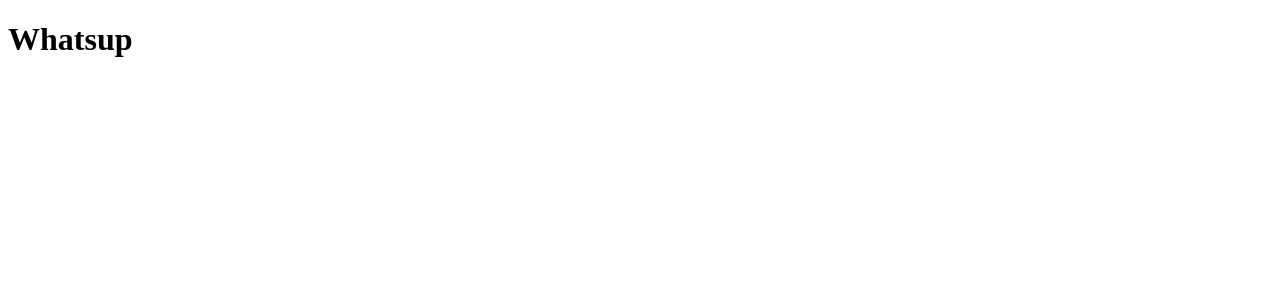
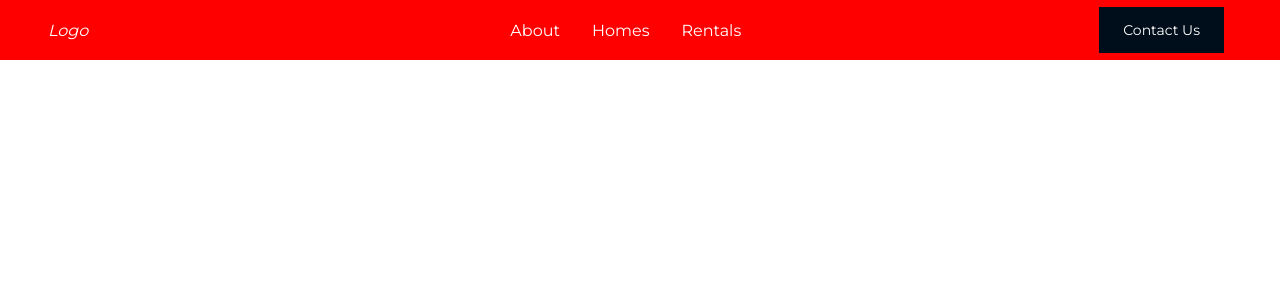
Before and after one commit to All4ara/react-styled, a React (Create React App) app: page / in a window 1280 px wide. Shown: the top 300 px of the page. Built offline with nearby package versions, Linux system fonts and the light colour scheme.

Commit message:
styled-navbar

```diff
--- a/package.json
+++ b/package.json
@@ -8,7 +8,10 @@
     "@testing-library/user-event": "^12.7.3",
     "react": "^17.0.1",
     "react-dom": "^17.0.1",
+    "react-icons": "^4.2.0",
+    "react-router-dom": "^5.2.0",
     "react-scripts": "4.0.3",
+    "styled-components": "^5.2.1",
     "web-vitals": "^1.1.0"
   },
   "scripts": {
--- a/public/index.html
+++ b/public/index.html
@@ -24,6 +24,8 @@
       work correctly both with client-side routing and a non-root public URL.
       Learn how to configure a non-root public URL by running `npm run build`.
     -->
+    <link rel="preconnect" href="https://fonts.gstatic.com">
+    <link href="https://fonts.googleapis.com/css2?family=Montserrat:wght@400;700&display=swap" rel="stylesheet">
     <title>React App</title>
   </head>
   <body>
--- a/src/App.js
+++ b/src/App.js
@@ -1,11 +1,14 @@
 
 import React from 'react'
+import { Navbar } from './components/Navbar'
+import GlobalStyle from './globalStyle';
 
 
 function App() {
   return (
     <>
-      <h1>Whatsup</h1>
+    <GlobalStyle />
+      <Navbar/>
     </>
   );
 }
--- /dev/null
+++ b/src/components/Button.js
@@ -0,0 +1,25 @@
+import styled from 'styled-components';
+import { Link } from 'react-router-dom';
+
+export const Button = styled(Link)`
+    background: ${({ primary }) => (primary ? '#000d1a' : 'CD853F')};
+    white-space: nowrap;
+    outline: none;
+    border: none;
+    min-width: 100px;
+    max-width: 200px;
+    cursor: pointer;
+    text-decoration: none;
+    transition: 0.3s;
+    display: flex;
+    justify-content: center;
+    align-items: center;
+    padding: ${({big}) => (big ? '16px 40px' : '14px 24px')};
+    color: ${({ primary }) => (primary ? '#fff' : '#000d1a')};
+    font-size: ${({big}) => (big ? '20px' : '14px')};
+
+    &:hover {
+        transform: translateY(-2px)
+    }
+
+`
--- a/src/components/Navbar.js
+++ b/src/components/Navbar.js
@@ -0,0 +1,66 @@
+import React from 'react'
+import styled, { css } from 'styled-components/macro';
+import { Link } from 'react-router-dom';
+import { menuData } from '../data/MenuData.js'
+import { Button } from './Button.js';
+
+const Nav = styled.nav`
+    height: 60px;
+    display: flex;
+    justify-content: space-between;
+    padding: 1rem 2rem;
+    z-index: 100;
+    position fixed;
+    width: 100%;
+    background: red;
+`
+const NavLink = css`
+    color: #fff;
+    display: flex;
+    align-items: center;
+    padding: 0 1rem;
+    height: 100%;
+    cursor: pointer;
+    text-decoration: none;
+`
+
+const Logo = styled(Link)`
+    ${NavLink}
+    font-style: italic;
+`
+const MenuBars = styled.i`
+    display: none
+`
+const NavMenu = styled.div`
+    display:flex;
+    align-items: center;
+    margin-right: -48px;
+
+`
+const NavMenuLinks = styled(Link)`
+    ${NavLink}
+`
+const NavBtn = styled.div`
+    display: flex;
+    align-items: center;
+    margin-right: 24px
+`
+
+export const Navbar = () => {
+    return (
+        <Nav>
+            <Logo>Logo</Logo>
+            <MenuBars />
+            <NavMenu>
+                {menuData.map((item, index) => (
+                    <NavMenuLinks to={item.link} key={index}>
+                        {item.title}
+                    </NavMenuLinks>
+                ))}
+            </NavMenu>
+            <NavBtn>
+                <Button to='/contact' primary='true'>Contact Us</Button>
+            </NavBtn>
+        </Nav>
+    )
+}
--- /dev/null
+++ b/src/data/MenuData.js
@@ -0,0 +1,5 @@
+export const menuData = [
+    { title: 'About', link: '/about' },
+    { title: 'Homes', link: '/homes' },
+    { title: 'Rentals', link: '/rentals' },
+];
--- /dev/null
+++ b/src/globalStyle.js
@@ -0,0 +1,15 @@
+import { createGlobalStyle } from 'styled-components';
+
+const GlobalStyle = createGlobalStyle`
+    * {
+        margin: 0;
+        padding: 0;
+        box-sizing: border-box;
+        font-family: 'Montserrat', sans-serif;
+    }
+
+    html, body {
+        overflow-x: hidden;
+    }
+`
+export default GlobalStyle;
--- a/src/index.js
+++ b/src/index.js
@@ -3,10 +3,13 @@ import ReactDOM from 'react-dom';
 
 import App from './App';
 import reportWebVitals from './reportWebVitals';
+import { BrowserRouter as Router } from 'react-router-dom';
 
 ReactDOM.render(
   <React.StrictMode>
-    <App />
+    <Router>
+      <App />
+    </Router>
   </React.StrictMode>,
   document.getElementById('root')
 );
```
Also changed, not shown: 1 other file (tests, documents, lock files or other folders).
